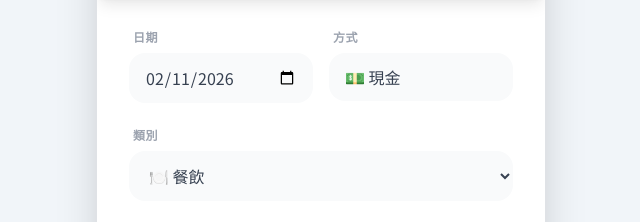
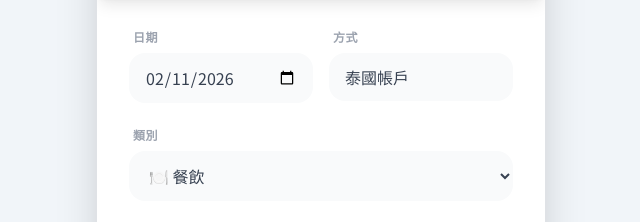
Before and after one commit to togoarai/travel-expense, a plain HTML site: page index.html in a window 1280 px wide. Shown: the part 187-409 px from the top of the page, 319-959 px from the left. Drawn offline with nearby package versions, Linux system fonts and the light colour scheme.

Commit message:
Update payment options in index.html

```diff
--- a/index.html
+++ b/index.html
@@ -50,9 +50,11 @@
                 <div>
                     <label class="block text-xs font-bold text-gray-400 uppercase tracking-wider mb-2 ml-1">方式</label>
                     <select id="payment" class="w-full px-4 py-3 bg-gray-50 border-none rounded-2xl focus:ring-2 focus:ring-blue-500 outline-none transition appearance-none text-gray-700">
-                        <option value="現金">💵 現金</option>
-                        <option value="信用卡">💳 信用卡</option>
-                        <option value="行動支付">📱 行動支付</option>
+                        <option value="泰國帳戶">泰國帳戶</option>
+                        <option value="現金">現金</option>
+                        <option value="信用卡">用卡</option>
+                        <option value="行動支付">行動支付</option>
+                        <option value="其他">其他</option>
                     </select>
                 </div>
             </div>
```
